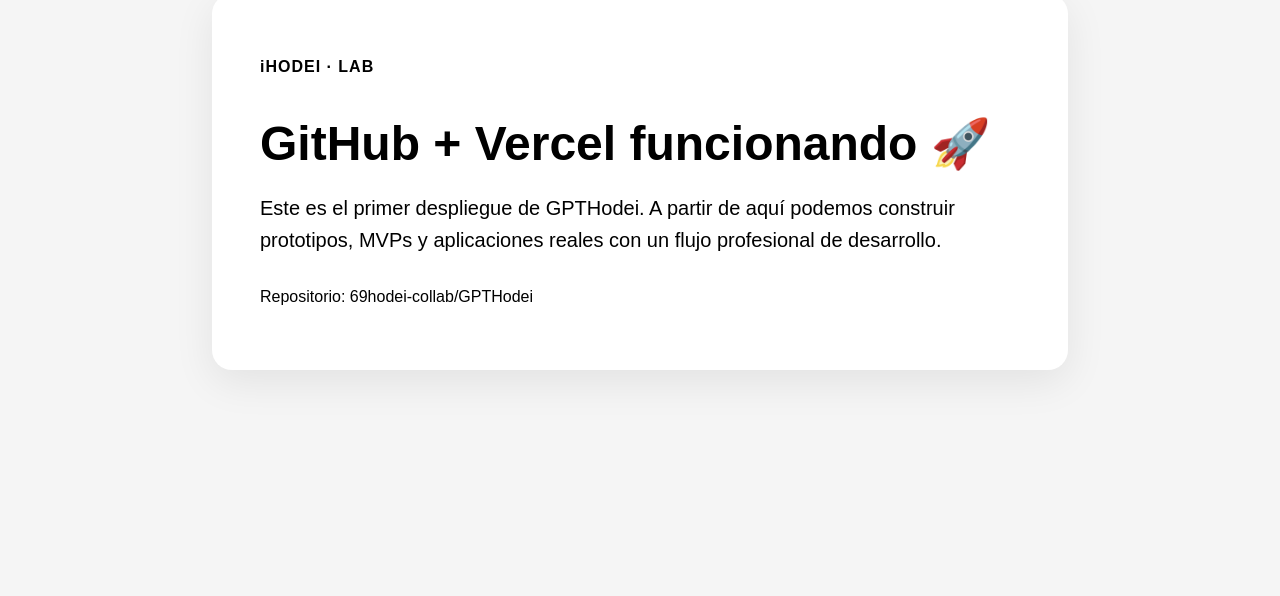
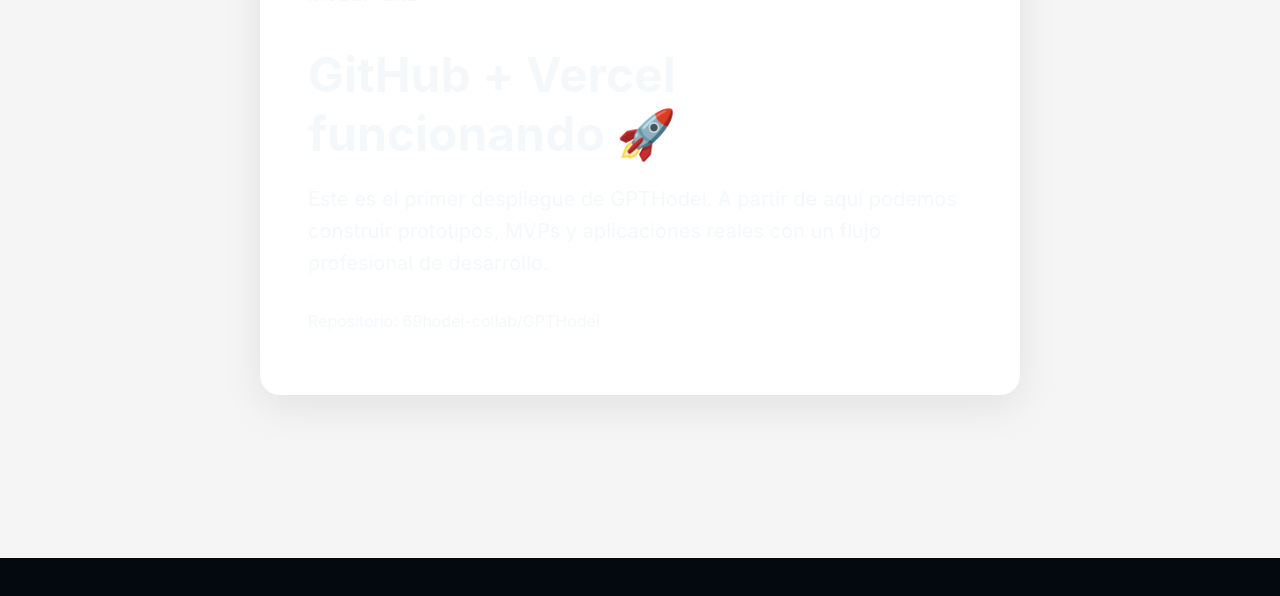
Before and after one commit to 69hodei-collab/GPTHodei, a Next.js app: page / in a window 1280 px wide. Shown: the part 242-838 px from the top of the page. After the commit the page ends 800 px from the top, so only its background shows below. Built offline with nearby package versions, Linux system fonts and the light colour scheme.

Commit message:
feat: wire global styles and executive metadata

```diff
--- a/app/layout.js
+++ b/app/layout.js
@@ -1,12 +1,14 @@
+import "./globals.css";
+
 export const metadata = {
-  title: 'GPTHodei Lab',
-  description: 'Laboratorio GitHub + Vercel de iHodei',
+  title: "CEO Command Center | iHODEI",
+  description: "Copiloto ejecutivo para convertir señales de negocio en decisiones y acciones.",
 };
 
 export default function RootLayout({ children }) {
   return (
     <html lang="es">
-      <body style={{ margin: 0, fontFamily: 'Arial, sans-serif' }}>{children}</body>
+      <body>{children}</body>
     </html>
   );
 }
```
